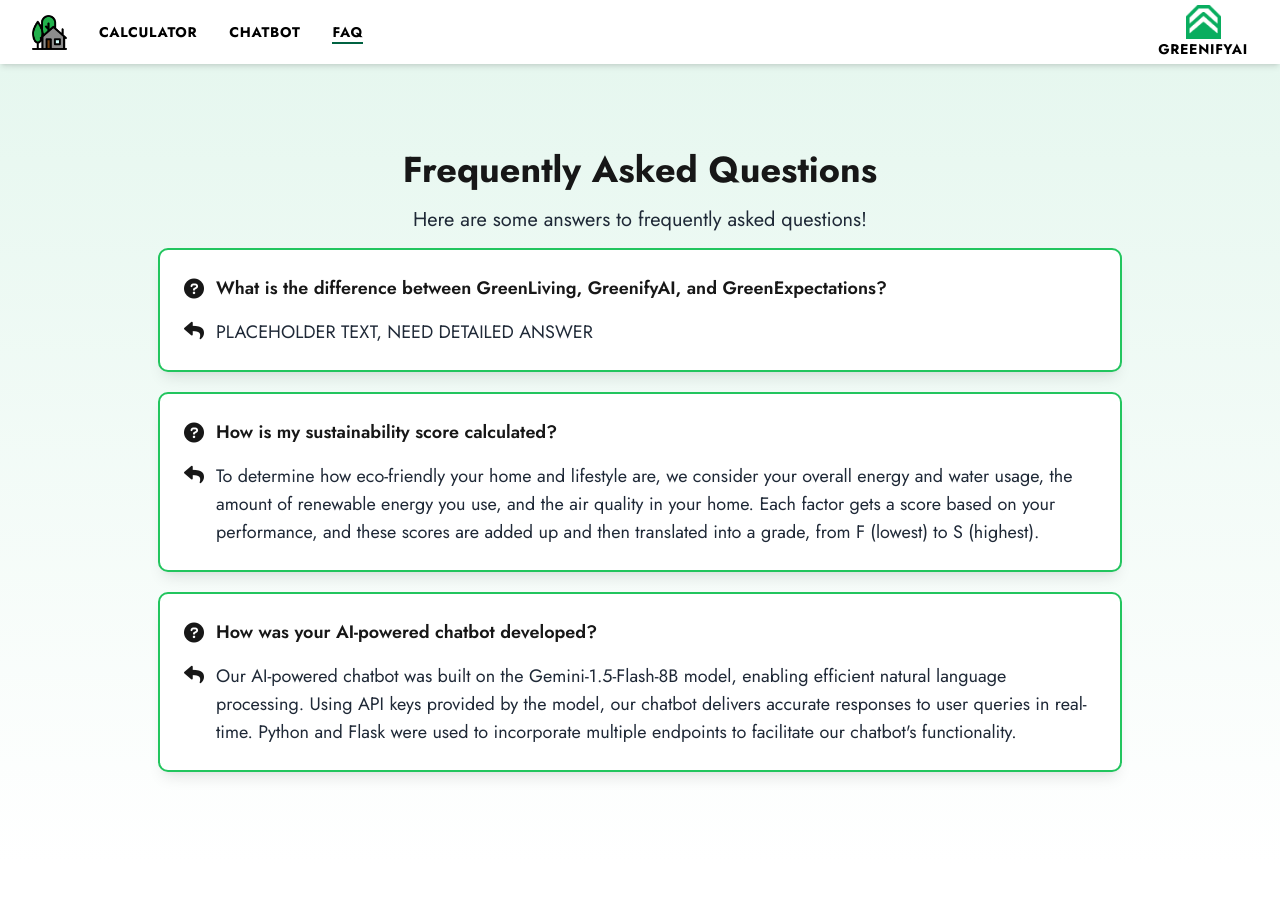
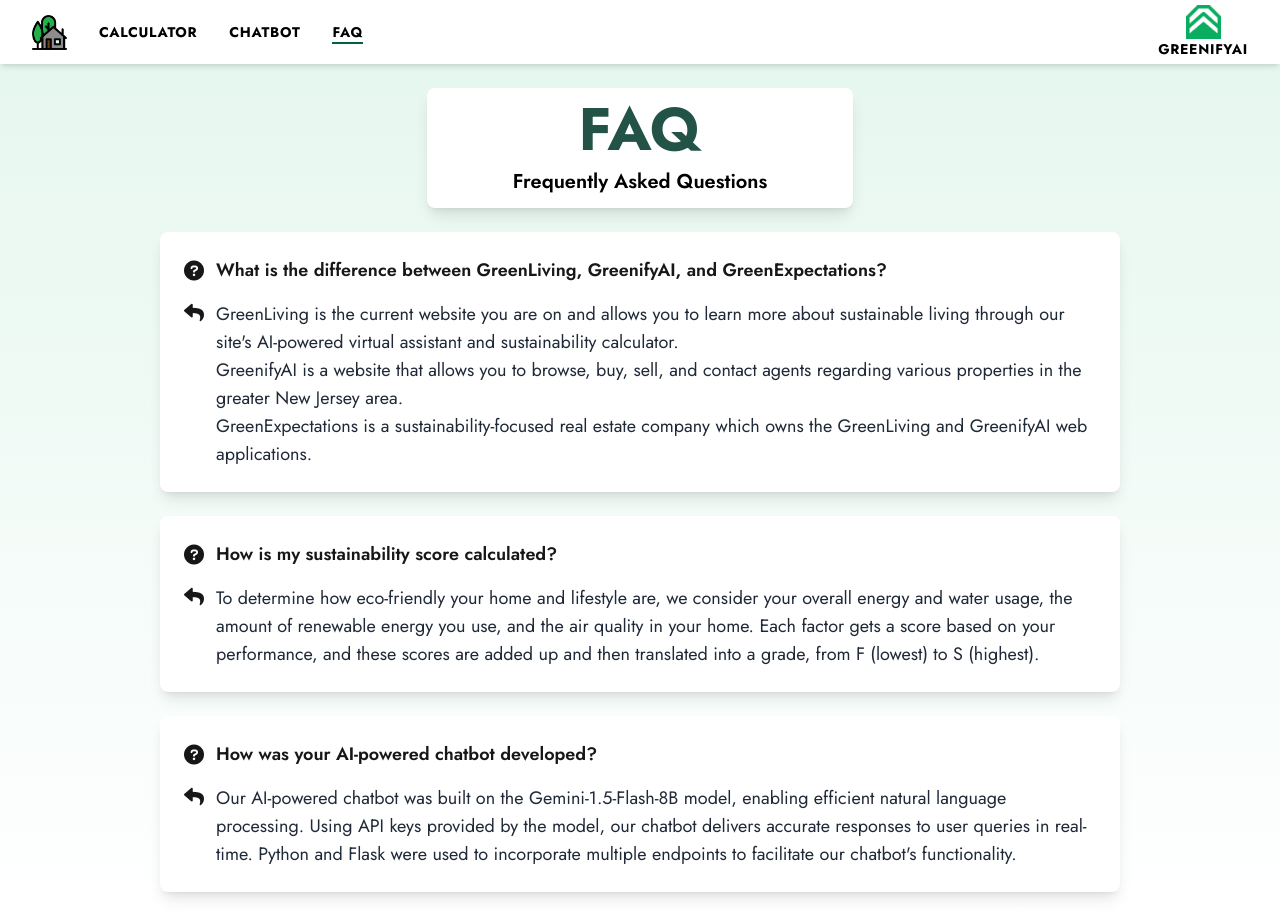
Before and after one commit to samm-47/CAPST, a Next.js app: page /faq in a window 1280 px wide. Before the commit the page ends 864 px from the top, so only its background shows below. Built offline with nearby package versions, Linux system fonts and the light colour scheme.

Commit message:
Lots of small formatting changes
Changed format of page caption and title to be a seperate div
Changed page caption and title content and sizes to match new content
Reformatted code for page caption and titles for better modularity

```diff
--- a/app/calculator/page.tsx
+++ b/app/calculator/page.tsx
@@ -8,6 +8,9 @@ import { useState } from "react";
 import Link from "next/link";
 
 import './custom_radio.css';
+
+const page_title = "Calculator"
+const page_caption = "How sustainable is your lifestyle?"
 
 const CalculatorPage: React.FC = () => {
 
@@ -137,12 +140,14 @@ const CalculatorPage: React.FC = () => {
     <Layout>
       {/*} CSS grid to center content like home tsx page*/}
       <div className="default-page-bg"> {/*Calculator Background here*/}
-        <h1 className="page-title">
-          Sustainability Calculator
-        </h1>
-        <p className="page-caption">
-          Please enter the following information to calculate your house&#39;s sustainability score!
-        </p>
+        <div className = "flex flex-col w-1/2 mt-6 mb-6 bg-white shadow-lg rounded-lg p-1">
+          <h1 className="title text-center">
+            {page_title}
+          </h1>
+          <p className="caption text-center mx-auto break-words max-w-[90%] sm:max-w-[70%]">
+            {page_caption}
+          </p>
+        </div>
 
         {/* Main Content Section */}
         <div className="flex-col-centered w-2/3 bg-white shadow-lg rounded-lg p-8 gap-[4vh]">
--- a/app/chatbot/page.tsx
+++ b/app/chatbot/page.tsx
@@ -4,6 +4,9 @@ import axios from 'axios';
 import Layout from './chatbot_layout';
 
 import Link from "next/link";
+
+const page_title = "Chatbot"
+const page_caption = "Learn more about sustainable living!"
 
 const ChatbotPage = () => {
     const [userInput, setUserInput] = useState('');
@@ -171,12 +174,15 @@ const ChatbotPage = () => {
     };
     return (
         <Layout>
-
             <div className="default-page-bg">
-                <h1 className="page-title">Chatbot</h1>
-                <p className="page-caption text-center mx-auto break-words max-w-[90%] sm:max-w-[70%]">
-                    Ask our Chatbot anything about sustainable housing and living!
-                </p>
+                <div className = "flex flex-col w-1/2 bg-white mt-6 mb-6 shadow-lg rounded-lg p-1">
+                    <h1 className="title text-center">
+                    {page_title}
+                    </h1>
+                    <p className="caption text-center mx-auto break-words max-w-[90%] sm:max-w-[70%]">
+                    {page_caption}
+                    </p>
+                </div>
                 {/* Chat area Post Rendered when first message sent */}
                 {hasSentMessage && (
                     <div className="flex items-start w-full max-w-4xl mb-4">
--- a/app/faq/page.tsx
+++ b/app/faq/page.tsx
@@ -5,7 +5,9 @@ import Layout from "./faq_layout";
 
 // Note from Ethan: I think this is the most efficient way to allow easy access/editing of the questions. Using a text file for dynamic rendering of FAQ page is out of scope and unnecessary for this project.
 const Q1 = "What is the difference between GreenLiving, GreenifyAI, and GreenExpectations?";
-const A1 = "PLACEHOLDER TEXT, NEED DETAILED ANSWER";
+const A1_P1 = "GreenLiving is the current website you are on and allows you to learn more about sustainable living through our site's AI-powered virtual assistant and sustainability calculator.";
+const A1_P2 = "GreenifyAI is a website that allows you to browse, buy, sell, and contact agents regarding various properties in the greater New Jersey area.";
+const A1_P3 = "GreenExpectations is a sustainability-focused real estate company which owns the GreenLiving and GreenifyAI web applications.";
 
 const Q2 = "How is my sustainability score calculated?";
 const A2 = "To determine how eco-friendly your home and lifestyle are, we consider your overall energy and water usage, the amount of renewable energy you use, and the air quality in your home. Each factor gets a score based on your performance, and these scores are added up and then translated into a grade, from F (lowest) to S (highest).";
@@ -13,18 +15,24 @@ const A2 = "To determine how eco-friendly your home and lifestyle are, we consid
 const Q3 = "How was your AI-powered chatbot developed?";
 const A3 = "Our AI-powered chatbot was built on the Gemini-1.5-Flash-8B model, enabling efficient natural language processing. Using API keys provided by the model, our chatbot delivers accurate responses to user queries in real-time. Python and Flask were used to incorporate multiple endpoints to facilitate our chatbot's functionality. ";
 
+// Similar idea to FAQ questions and answers
+const page_title = "FAQ"
+const page_caption = "Frequently Asked Questions";
+
 const FaqPage = () => {
   return (
     <Layout>
       {/* CSS grid to center content like home tsx page */}
       <div className="default-page-bg"> {/* Page background with mint->white gradient*/}
-          <h1 className="page-title text-center">
-      Frequently Asked Questions
-    </h1>
-    <p className="page-caption text-center">
-      Here are some answers to frequently asked questions!
-    </p>
-        <div className="flex flex-col w-3/4 mb-6 bg-white shadow-lg rounded-lg p-6" style={{ outline: "2px solid #22c55e" }}>
+          <div className = "flex flex-col w-1/3 bg-white mt-6 mb-6 shadow-lg rounded-lg p-1">
+            <h1 className="title text-center">
+              {page_title}
+            </h1>
+            <p className="caption text-center mx-auto break-words max-w-[90%] sm:max-w-[70%]">
+              {page_caption}
+            </p>
+          </div>
+        <div className="flex flex-col w-3/4 mb-6 bg-white shadow-lg rounded-lg p-6">
           <div className="flex items-center space-x-2 mb-4">
             <i className="fa-icon-dark mr-1 fa-solid fa-lg fa-question-circle"></i> {/* Question Mark Icon */}
             <h2 className="text-lg font-semibold">{ Q1 }</h2>
@@ -32,12 +40,22 @@ const FaqPage = () => {
           <div className="flex items-baseline space-x-2">
             <i className="fa-icon-dark mr-1 fa-solid fa-lg fa-reply"></i> {/* Reply Icon */}
             <p className="text-lg text-gray-800">
-              { A1 }
+              { A1_P1 }
+            </p>
+          </div>
+          <div className="flex items-baseline space-x-2">
+            <p className="text-lg text-gray-800 ml-8">
+              { A1_P2 }
+            </p>
+          </div>
+          <div className="flex items-baseline space-x-2">
+            <p className="text-lg text-gray-800 ml-8">
+              { A1_P3 }
             </p>
           </div>
         </div>
 
-        <div className="flex flex-col w-3/4 mb-6 bg-white shadow-lg rounded-lg p-6" style={{ outline: "2px solid #22c55e" }}>
+        <div className="flex flex-col w-3/4 mb-6 bg-white shadow-lg rounded-lg p-6">
           <div className="flex items-center space-x-2 mb-4">
             <i className="fa-icon-dark mr-1 fa-solid fa-lg fa-question-circle"></i> {/* Question Mark Icon */}
             <h2 className="text-lg font-semibold">{ Q2 }</h2>
@@ -50,7 +68,7 @@ const FaqPage = () => {
           </div>
         </div>
 
-        <div className="flex flex-col w-3/4 mb-6 bg-white shadow-lg rounded-lg p-6" style={{ outline: "2px solid #22c55e" }}>
+        <div className="flex flex-col w-3/4 mb-6 bg-white shadow-lg rounded-lg p-6">
           <div className="flex items-center space-x-2 mb-4">
             <i className="fa-icon-dark mr-1 fa-solid fa-lg fa-question-circle"></i> {/* Question Mark Icon */}
             <h2 className="text-lg font-semibold">{ Q3 }</h2>
--- a/app/globals.css
+++ b/app/globals.css
@@ -193,7 +193,7 @@ Default Elements
 
 /* Page Title Text */
 .page-title {
-  @apply text-4xl font-bold mt-4;
+  @apply text-6xl font-bold mt-4;
 }
 
 /* Page Caption Text */
@@ -263,3 +263,17 @@ Calculator Page
 }
 
 /* End of Calculator Page */
+
+/* FAQ page */
+
+/* Page Title Text */
+.title {
+  color: #235347; /* Forest green */
+  @apply text-6xl font-bold mt-2;
+}
+
+/* Page Caption Text */
+.caption {
+  color: #000000; /* Forest green */
+  @apply text-xl mt-2 mb-2 font-semibold;
+}
```
